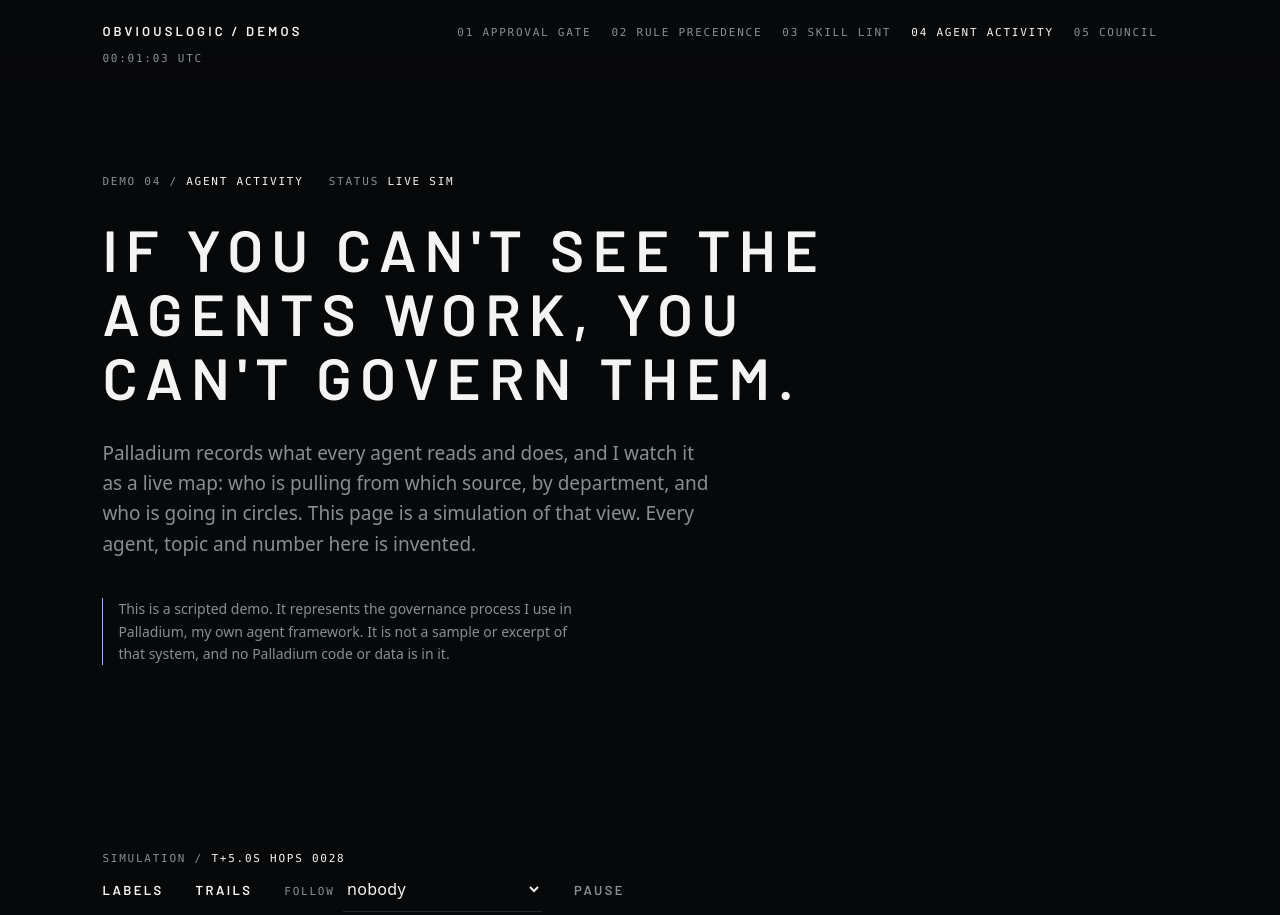
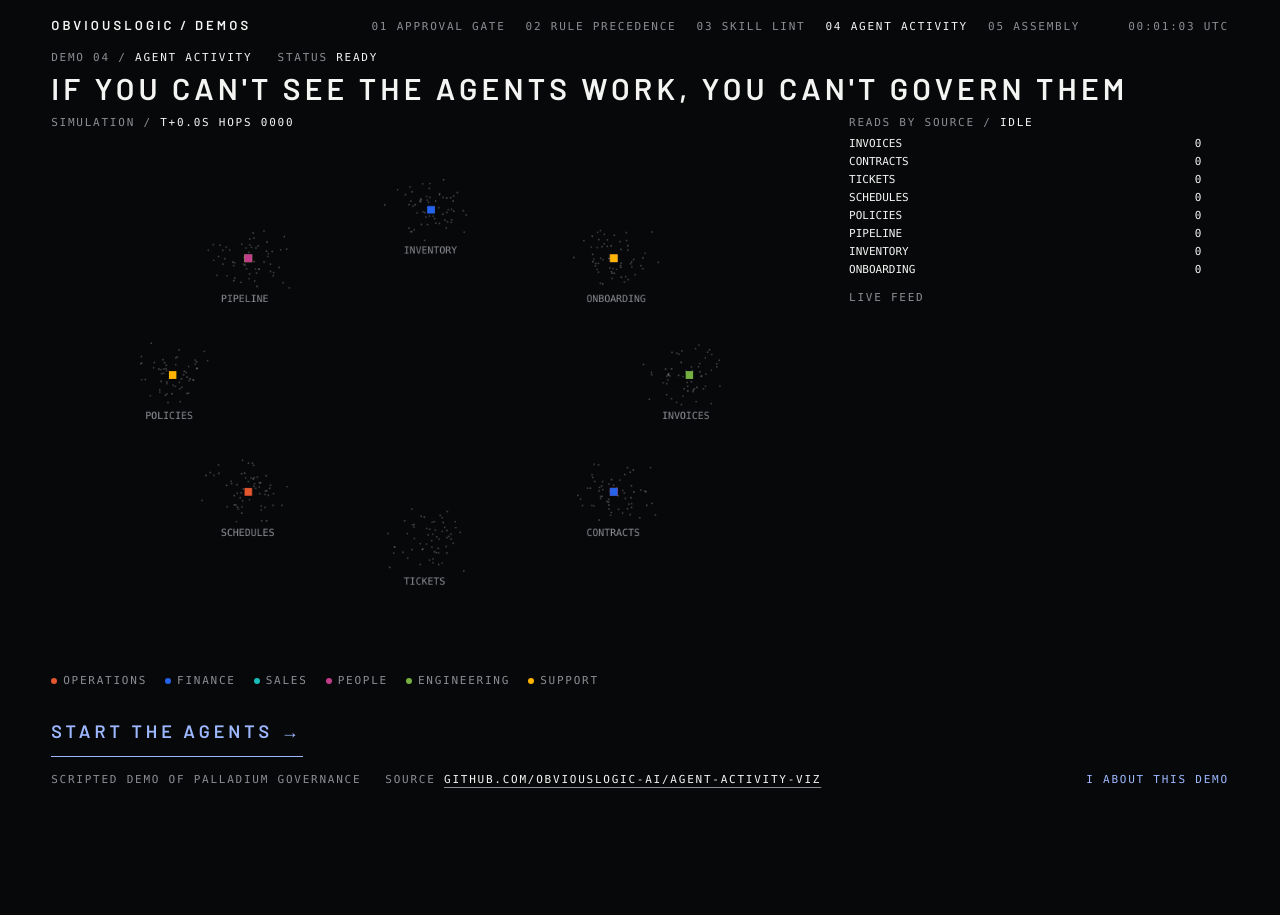
Before and after one commit to obviouslogic-ai/agent-activity-viz, a website: page web/index.html in a window 1280 px wide. Shown: the top 915 px of the page. After the commit the page ends 800 px from the top, so only its background shows below. Drawn offline with Linux system fonts and the light colour scheme.

Commit message:
One-screen page: single interaction, animated run, outcome and replay

```diff
--- a/web/index.html
+++ b/web/index.html
@@ -1,40 +1,51 @@
 <!doctype html><html lang="en"><head><meta charset="utf-8"><meta name="viewport" content="width=device-width,initial-scale=1">
 <title>Agent activity · ObviousLogic demos</title><link rel="stylesheet" href="kit/kit.css">
-<style>canvas{display:block;width:100%;height:auto;background:var(--bg)}.ctl{display:flex;flex-wrap:wrap;align-items:center}
-#legend span{margin-right:28px}#legend i{display:inline-block;width:6px;height:6px;border-radius:50%;margin-right:8px;vertical-align:middle}</style></head><body>
-<section class="screen in"><div class="tele" data-kit-tele></div>
-<h1>If you can't see the agents work, you can't govern them.</h1>
-<p class="lede">Palladium records what every agent reads and does, and I watch it as a live map: who is pulling from which source, by department, and who is going in circles. This page is a simulation of that view. Every agent, topic and number here is invented.</p>
-<p data-kit-note></p></section>
-<section class="screen"><div class="tele">SIMULATION / <b>T+<span id="stats">0</span></b></div>
-<div class="ctl tele"><button id="labels" aria-pressed="true">Labels</button><button id="trails" aria-pressed="true">Trails</button>
-<label>FOLLOW <select id="follow"><option value="">nobody</option></select></label><button id="pause" aria-pressed="false">Pause</button></div>
-<canvas id="c" width="1000" height="640"></canvas><div class="tele" id="legend" style="margin-top:16px"></div></section>
+<style>
+.work{display:grid;grid-template-columns:2fr 1fr;gap:3vw}.work>div{min-height:0;overflow:hidden}
+.cvw{display:grid;grid-template-rows:auto minmax(0,1fr) auto}
+canvas{display:block;width:100%;height:100%;object-fit:contain;object-position:left top}
+#legend span{margin-right:18px}#legend i{display:inline-block;width:6px;height:6px;border-radius:50%;margin-right:6px;vertical-align:middle}
+.bars div{display:grid;grid-template-columns:90px 1fr 34px;gap:8px;align-items:center;font:11px var(--mono);margin:5px 0}
+.bars b{display:block;height:4px;background:var(--fg);transition:width .3s;width:0}.bars .top b{background:var(--accent)}
+#feed{margin-top:14px}#feed div{font:11px/1.7 var(--mono);color:var(--dim);white-space:nowrap;overflow:hidden}#feed div:first-child{color:var(--fg)}
+</style></head><body class="stage">
+<main class="stage-main">
+<div><div class="tele" data-kit-tele></div><h1>If you can't see the agents work, you can't govern them</h1></div>
+<div class="work">
+ <div class="cvw"><div class="tele">SIMULATION / <b>T+<span id="stats">0</span></b></div><canvas id="c" width="1000" height="640"></canvas><div class="tele" id="legend"></div></div>
+ <div><div class="tele">READS BY SOURCE / <b id="phase">IDLE</b></div><div class="bars" id="bars"></div><div class="tele" style="margin-top:14px">LIVE FEED</div><div id="feed"></div></div>
+</div>
+<div class="act"><button class="big" id="go">Start the agents</button><span class="verdict" id="out"></span></div>
+</main>
+<template id="info"><p>Palladium records what every agent reads and does, and I watch it as a live map: who is pulling from which source, by department, and where the load lands.</p><p>This page is a simulation of that view. Every agent, topic and number here is invented. One run lasts 20 simulated seconds.</p></template>
 <script type="module">
-import { createWorld, step, DEPARTMENTS } from "../sim.js";
-import { mount } from "./kit/kit.js"; mount("agent-activity-viz", { status: "LIVE SIM" });
-const cv = document.getElementById("c"), g = cv.getContext("2d"), w = createWorld();
-const opt = { labels: true, trails: true, follow: "", paused: false };
-for (const a of w.agents) follow.add(new Option(`${a.id} (${a.dept})`, a.id));
-legend.innerHTML = Object.entries(DEPARTMENTS).map(([d, c]) => `<span><i style="background:${c}"></i>${d.toUpperCase()}</span>`).join("");
-const tog = (id, k) => document.getElementById(id).onclick = e => { opt[k] = !opt[k]; e.target.setAttribute("aria-pressed", opt[k]); };
-tog("labels", "labels"); tog("trails", "trails"); tog("pause", "paused");
-follow.onchange = e => opt.follow = e.target.value;
-cv.onclick = e => { const b = cv.getBoundingClientRect(), x = (e.clientX - b.left) * cv.width / b.width, y = (e.clientY - b.top) * cv.height / b.height;
-  const hit = w.agents.find(a => Math.hypot(a.x - x, a.y - y) < 12); opt.follow = hit ? hit.id : ""; follow.value = opt.follow; };
-let last = performance.now();
-function draw(now) {
-  const dt = Math.min(0.05, (now - last) / 1000); last = now; if (!opt.paused) step(w, dt);
-  const f = w.agents.find(a => a.id === opt.follow), z = f ? 1.8 : 1;
-  g.setTransform(1, 0, 0, 1, 0, 0); g.fillStyle = "#07080A"; g.fillRect(0, 0, cv.width, cv.height);
-  g.setTransform(z, 0, 0, z, f ? cv.width / 2 - f.x * z : 0, f ? cv.height / 2 - f.y * z : 0);
-  for (const c of w.clouds) { g.fillStyle = "#F4F4F244"; for (const p of c.points) g.fillRect(p.x, p.y, 2, 2);
-    if (opt.labels) { g.fillStyle = "#8A8D93"; g.font = "11px ui-monospace,Menlo,monospace"; g.fillText(c.name.toUpperCase(), c.x - 36, c.y + 58); } }
-  for (const a of w.agents) { const col = DEPARTMENTS[a.dept], dim = f && f !== a;
-    if (opt.trails && a.trail.length > 1) { g.strokeStyle = col + (dim ? "33" : "AA"); g.lineWidth = 2; g.beginPath(); a.trail.forEach(([x, y], i) => i ? g.lineTo(x, y) : g.moveTo(x, y)); g.stroke(); }
-    g.fillStyle = dim ? col + "55" : col; g.fillRect(a.x - 5, a.y - 5, 10, 10); if (a === f) { g.strokeStyle = "#fff"; g.lineWidth = 2; g.strokeRect(a.x - 9, a.y - 9, 18, 18); }
-    if (opt.labels && (!f || a === f)) { g.fillStyle = "#fff"; g.font = "11px 'JetBrains Mono',monospace"; g.fillText(a.id, a.x + 8, a.y - 8); } }
-  stats.textContent = `${w.time.toFixed(1)}S  HOPS ${String(w.hops).padStart(4,'0')}`; document.body.dataset.hops = w.hops; requestAnimationFrame(draw);
+import { createWorld, step, DEPARTMENTS, TOPICS } from "../sim.js";
+import { mount, setStatus } from "./kit/kit.js"; mount("agent-activity-viz", { status: "READY" });
+const $ = id => document.getElementById(id), cv = $("c"), g = cv.getContext("2d"), FAST = new URLSearchParams(location.search).has("fast"), RUN = 20;
+$("legend").innerHTML = Object.entries(DEPARTMENTS).map(([d, c]) => `<span><i style="background:${c}"></i>${d.toUpperCase()}</span>`).join("");
+let w = createWorld(), reads, byDept, running = false, last;
+const bars = () => { const m = Math.max(1, ...reads), top = reads.indexOf(Math.max(...reads));
+  $("bars").innerHTML = TOPICS.map((t, i) => `<div class="${i === top && reads[i] ? "top" : ""}"><span>${t.toUpperCase()}</span><span><b style="width:${100 * reads[i] / m}%"></b></span><span>${reads[i]}</span></div>`).join(""); };
+function paint() {
+  g.fillStyle = "#07080A"; g.fillRect(0, 0, cv.width, cv.height);
+  for (const c of w.clouds) { g.fillStyle = "#F4F4F244"; for (const p of c.points) g.fillRect(p.x, p.y, 2, 2); g.fillStyle = "#8A8D93"; g.font = "13px ui-monospace,Menlo,monospace"; g.fillText(c.name.toUpperCase(), c.x - 36, c.y + 58); }
+  for (const a of w.agents) { const col = DEPARTMENTS[a.dept];
+    if (a.trail.length > 1) { g.strokeStyle = col + "AA"; g.lineWidth = 2; g.beginPath(); a.trail.forEach(([x, y], i) => i ? g.lineTo(x, y) : g.moveTo(x, y)); g.stroke(); }
+    g.fillStyle = col; g.fillRect(a.x - 5, a.y - 5, 10, 10); }
+  $("stats").textContent = `${w.time.toFixed(1)}S  HOPS ${String(w.hops).padStart(4, "0")}`; document.body.dataset.hops = w.hops;
 }
-requestAnimationFrame(draw);
+function tick(now) {
+  const dt = Math.min(0.05, (now - last) / 1000); last = now;
+  for (let k = 0; k < (FAST ? 12 : 1); k++) { const before = w.agents.map(a => a.hops); step(w, FAST ? 0.05 : dt);
+    w.agents.forEach((a, i) => { if (a.hops > before[i]) { reads[a.to]++; byDept[a.dept] = (byDept[a.dept] || 0) + 1;
+      const d = document.createElement("div"); d.textContent = `${w.time.toFixed(1)}s ${a.id} ${a.dept} → ${TOPICS[a.to]}`; $("feed").prepend(d); while ($("feed").children.length > 12) $("feed").lastChild.remove(); } }); }
+  paint(); bars();
+  if (w.time < RUN) return requestAnimationFrame(tick);
+  const top = TOPICS[reads.indexOf(Math.max(...reads))], dept = Object.entries(byDept).sort((a, b) => b[1] - a[1])[0][0];
+  $("phase").textContent = "DONE"; $("out").textContent = `${w.hops} reads in ${RUN}s. Busiest source ${top}. Most active ${dept}.`; $("out").className = "verdict okc";
+  setStatus("DONE"); $("go").textContent = "Replay"; $("go").disabled = false; running = false; document.body.dataset.done = "1";
+}
+$("go").onclick = () => { if (running) return; running = true; w = createWorld({ seed: 7 + Math.floor(Math.random() * 1000) }); reads = TOPICS.map(() => 0); byDept = {};
+  $("feed").innerHTML = ""; $("out").textContent = ""; delete document.body.dataset.done; $("go").disabled = true; setStatus("LIVE SIM"); $("phase").textContent = "RUNNING"; last = performance.now(); requestAnimationFrame(tick); };
+reads = TOPICS.map(() => 0); paint(); bars(); document.body.dataset.ready = "1";
 </script></body></html>
--- a/web/kit/kit.css
+++ b/web/kit/kit.css
@@ -29,3 +29,19 @@ select option{background:var(--bg)}
 .cols{display:grid;grid-template-columns:1fr 1.3fr;gap:8vw}@media(max-width:900px){.cols{grid-template-columns:1fr}}
 a{color:var(--fg);text-decoration:underline;text-underline-offset:4px;text-decoration-color:var(--dim)}
 .kit-foot{padding:8vh 8vw}
+/* One-viewport stage layout: no scrolling, one interaction, animated work, outcome and replay. */
+html:has(body.stage){scroll-behavior:auto}
+body.stage{height:100vh;overflow:hidden;display:grid;grid-template-rows:auto 1fr auto}
+body.stage .kit-head{position:relative;padding:12px 4vw;background:none}
+.stage-main{display:grid;grid-template-rows:auto minmax(0,1fr) auto;gap:10px;padding:0 4vw;min-height:0}
+.stage-main h1{font-size:clamp(20px,2.4vw,30px);margin-top:6px;max-width:none}
+.work{min-height:0;position:relative}
+.act{display:flex;align-items:center;gap:8px 36px;flex-wrap:wrap;min-height:64px}
+.big{font:600 18px Barlow,sans-serif;letter-spacing:.22em;color:var(--accent);padding:14px 0;margin:0;background:linear-gradient(var(--accent),var(--accent)) left bottom/100% 1px no-repeat}
+.big::after{content:"  \2192"}.big:hover{color:var(--fg)}
+.act .verdict{margin:0;font-size:clamp(16px,1.8vw,22px)}
+body.stage .kit-foot{padding:8px 4vw 12px;display:flex;gap:24px;align-items:center;white-space:nowrap;overflow:hidden}
+.kit-foot .info-btn{font:11px var(--mono);letter-spacing:.16em;color:var(--accent);padding:0;margin:0 0 0 auto}
+.kit-info{position:fixed;right:4vw;bottom:44px;width:min(420px,90vw);max-height:70vh;overflow:auto;background:#0d0f13f2;padding:20px 22px;z-index:20;font-size:14px;color:var(--dim);display:none}
+.kit-info.open{display:block}.kit-info p{margin:0 0 10px}.kit-info .tele{margin-bottom:8px}
+.pulse{animation:pulse 1.2s ease-in-out infinite}@keyframes pulse{50%{opacity:.35}}
--- a/web/kit/kit.js
+++ b/web/kit/kit.js
@@ -1,7 +1,7 @@
 // Shared header, nav, sample note, telemetry clock and scroll reveal for the governance demos.
 export const DEMOS = [
   ["human-approval-gate", "Approval gate"], ["rule-precedence", "Rule precedence"], ["skill-registry-lint", "Skill lint"],
-  ["agent-activity-viz", "Agent activity"], ["council-demo", "Council"]];
+  ["agent-activity-viz", "Agent activity"], ["assembly-demo", "Assembly"]];
 export const NOTE = "This is a scripted demo. It represents the governance process I use in Palladium, my own agent framework. It is not a sample or excerpt of that system, and no Palladium code or data is in it.";
 const LIVE = location.hostname === "demos.obviouslogic.ai";
 export const href = n => LIVE ? `/${n}/` : `/${n}/web/`;
@@ -15,8 +15,19 @@ export function mount(current, { status = "READY" } = {}) {
   document.querySelectorAll("[data-kit-note]").forEach(n => { n.classList.add("note"); n.textContent = NOTE; });
   document.querySelectorAll("[data-kit-tele]").forEach(n => n.innerHTML = `DEMO ${String(i + 1).padStart(2, "0")} / <b>${(DEMOS[i] || ["", ""])[1].toUpperCase()}</b> &nbsp; STATUS <b id="kit-status">${status}</b>`);
   const f = document.createElement("footer"); f.className = "kit-foot tele";
-  if (i >= 0) f.innerHTML = `SOURCE <a href="https://github.com/obviouslogic-ai/${current}">github.com/obviouslogic-ai/${current}</a> &nbsp; / &nbsp; PAGE demos.obviouslogic.ai/${current} &nbsp; / &nbsp; <a href="https://obviouslogic.ai">obviouslogic.ai</a>`;
-  document.body.append(f);
+  const src = i >= 0 ? `SOURCE <a href="https://github.com/obviouslogic-ai/${current}">github.com/obviouslogic-ai/${current}</a>` : "";
+  if (document.body.classList.contains("stage")) {
+    f.innerHTML = `<span>SCRIPTED DEMO OF PALLADIUM GOVERNANCE</span><span>${src}</span><button class="info-btn" id="kit-info-btn" aria-expanded="false">i  ABOUT THIS DEMO</button>`;
+    const box = document.createElement("aside"); box.className = "kit-info"; box.id = "kit-info";
+    const t = document.getElementById("info");
+    box.innerHTML = `<div class="tele">ABOUT</div>${t ? t.innerHTML : ""}<p class="note">${NOTE}</p>`;
+    document.body.append(f, box);
+    const b = document.getElementById("kit-info-btn");
+    b.onclick = () => b.setAttribute("aria-expanded", box.classList.toggle("open"));
+  } else {
+    if (i >= 0) f.innerHTML = `${src} &nbsp; / &nbsp; PAGE demos.obviouslogic.ai/${current} &nbsp; / &nbsp; <a href="https://obviouslogic.ai">obviouslogic.ai</a>`;
+    document.body.append(f);
+  }
   const tick = () => { const c = document.getElementById("kit-clock"); if (c) c.textContent = new Date().toISOString().slice(11, 19) + " UTC"; };
   tick(); setInterval(tick, 1000);
   const io = new IntersectionObserver(es => es.forEach(e => e.isIntersecting && e.target.classList.add("in")), { threshold: .1 });
@@ -24,3 +35,4 @@ export function mount(current, { status = "READY" } = {}) {
 }
 export const setStatus = s => { const n = document.getElementById("kit-status"); if (n) n.textContent = s; };
 export const revealAll = () => document.querySelectorAll(".screen").forEach(s => s.classList.add("in"));
+export const sleep = (ms, fast = new URLSearchParams(location.search).has("fast")) => new Promise(r => setTimeout(r, fast ? Math.min(ms, 40) : ms));
```
Also changed, not shown: README.md.
